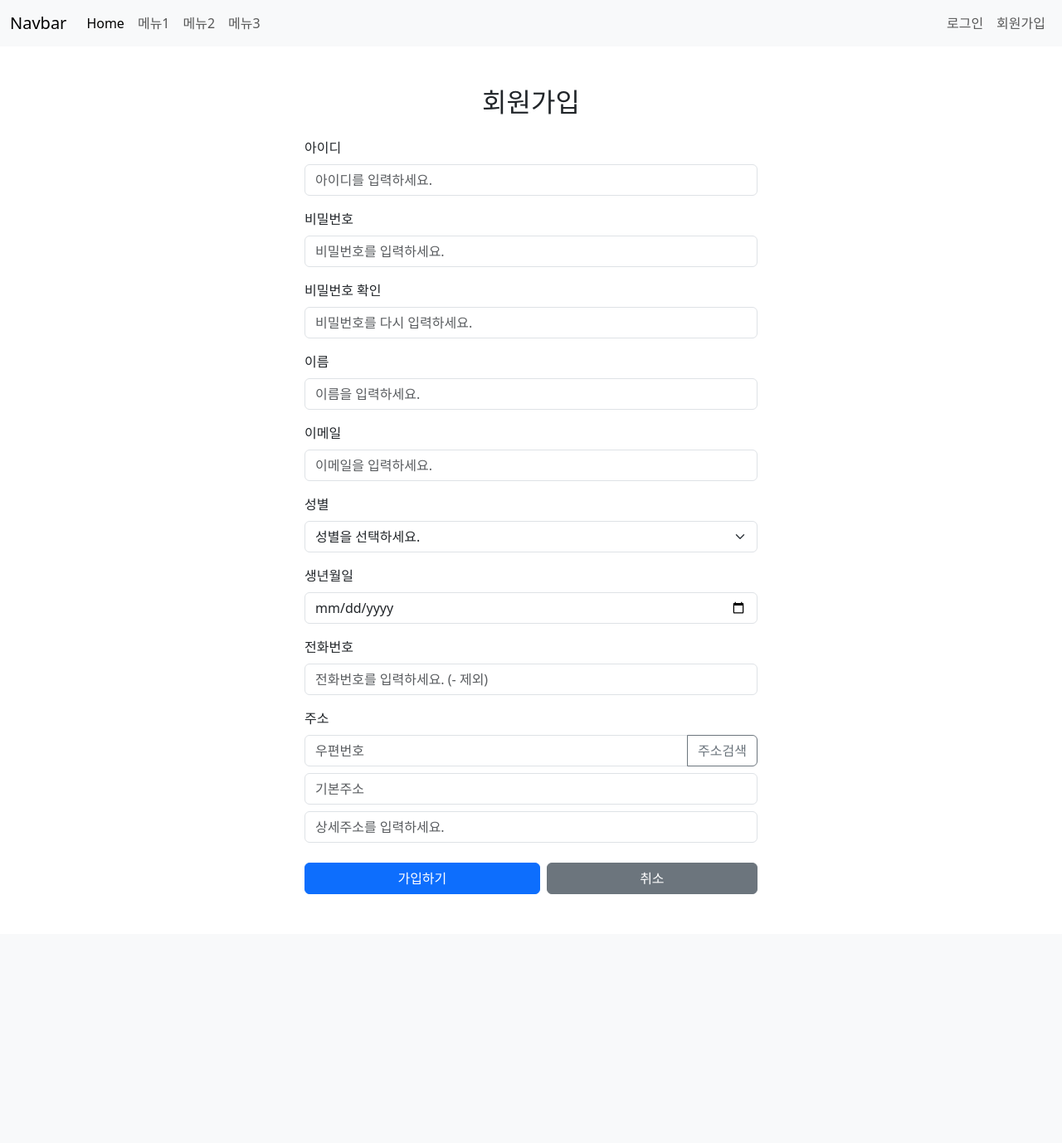
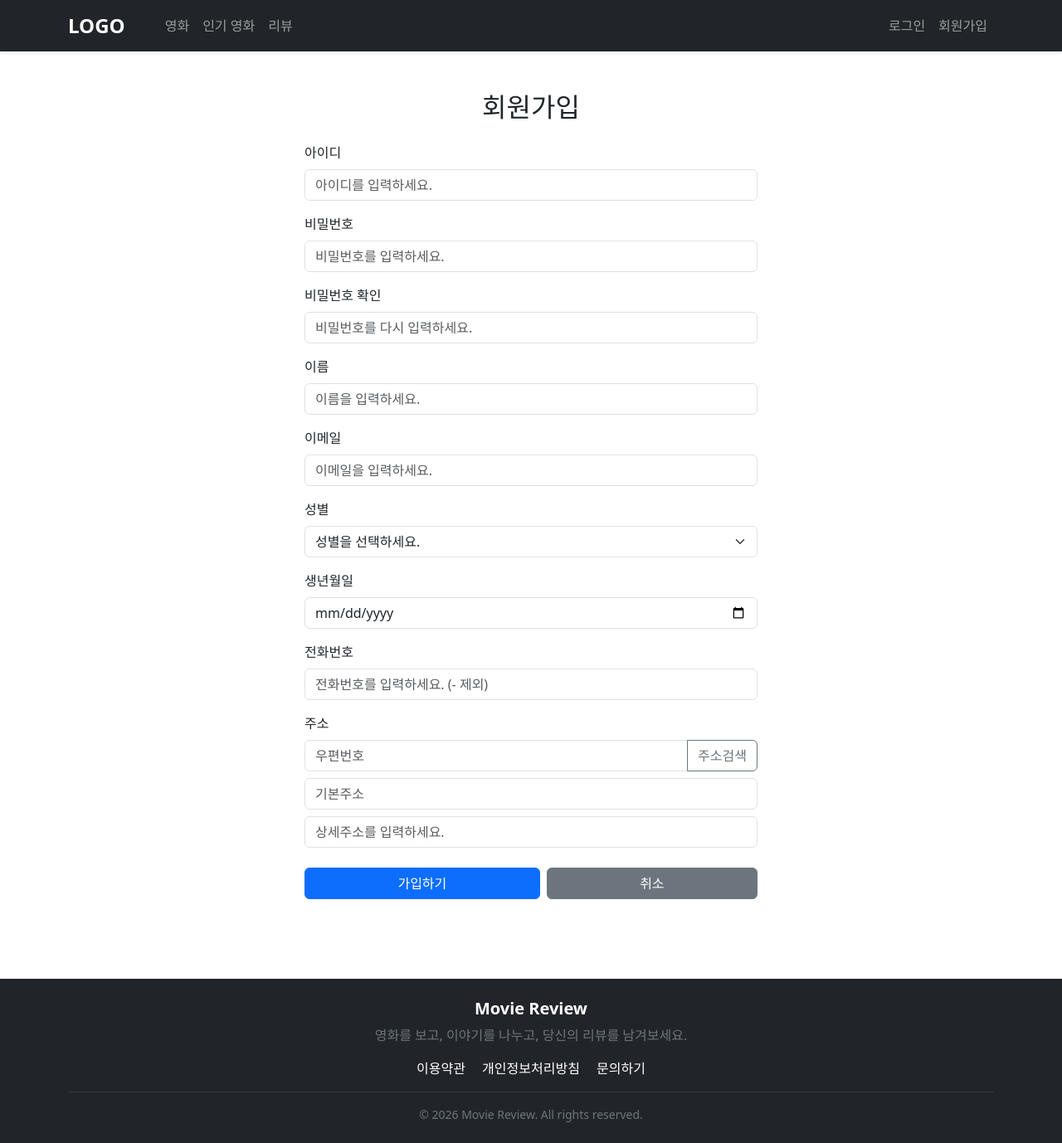
Before and after one commit to jaguar11789/Python_movies, a Django app: page /accounts/signup/ in a window 1280 px wide. Shown: the whole page at 83% size. Before the commit the page ends 1078 px from the top, so only its background shows below. Run offline with Django 5.2, Linux system fonts and the light colour scheme; some libraries are stand-ins or nearby versions.

Commit message:
마이 페이지

```diff
--- a/accounts/urls.py
+++ b/accounts/urls.py
@@ -9,5 +9,6 @@ urlpatterns = [
     path('login/', auth_views.LoginView.as_view(template_name='accounts/login.html'), name='login'),
     path('logout/', views.logout_view, name='logout'),
     path('signup/', views.signup, name='signup'),
-    path('check-username/', views.check_username, name='check_username')
+    path('check-username/', views.check_username, name='check_username'),
+    path('mypage/', views.mypage, name='mypage')
 ]
--- a/accounts/views.py
+++ b/accounts/views.py
@@ -1,5 +1,4 @@
 from django.contrib.auth.models import User
-from django.contrib import messages
 from django.http import JsonResponse
 from django.shortcuts import render
 from django.contrib.auth import logout
@@ -56,3 +55,11 @@ def check_username(request):
     exists = User.objects.filter(username=username).exists()
 
     return JsonResponse({'exists': exists})
+
+def mypage(request):
+
+
+    profile = request.user.profile
+    context = {'profile': profile}
+
+    return render(request, 'accounts/mypage.html', context)
--- a/templates/frame.html
+++ b/templates/frame.html
@@ -7,12 +7,44 @@
     <link rel="stylesheet" href="{% static 'css/bootstrap.min.css' %}">
     <script src="{% static 'js/bootstrap.min.js' %}"></script>
 </head>
-<body>
+<body class="d-flex flex-column min-vh-100">
 {% include "menu.html" %}
 
-{% block content %}
-{% endblock %}
+<main class="flex-grow-1">
+    {% block content %}
+    {% endblock %}
+</main>
+<footer class="bg-dark text-white mt-5 py-4">
+    <div class="container text-center">
 
+        <h5 class="fw-bold mb-2">Movie Review</h5>
+
+        <p class="text-secondary mb-3">
+            영화를 보고, 이야기를 나누고, 당신의 리뷰를 남겨보세요.
+        </p>
+
+        <div class="mb-3">
+            <a href="#" class="text-white text-decoration-none me-3">
+                이용약관
+            </a>
+
+            <a href="#" class="text-white text-decoration-none me-3">
+                개인정보처리방침
+            </a>
+
+            <a href="#" class="text-white text-decoration-none">
+                문의하기
+            </a>
+        </div>
+
+        <hr class="border-secondary">
+
+        <p class="text-secondary small mb-0">
+            © 2026 Movie Review. All rights reserved.
+        </p>
+
+    </div>
+</footer>
 {% block script %}
 {% endblock %}
 
--- a/templates/menu.html
+++ b/templates/menu.html
@@ -1,44 +1,42 @@
-<nav class="navbar navbar-expand-lg bg-body-tertiary">
-    <div class="container-fluid">
-
+<nav class="navbar navbar-expand-lg bg-dark navbar-dark shadow-sm">
+    <div class="container">
     <!-- 로고 -->
-        <a class="navbar-brand" href="#">Navbar</a>
-
+    <a class="navbar-brand fw-bold fs-4" href="{% url 'movies:index' %}">LOGO</a>
     <!-- 모바일 메뉴 버튼 -->
-        <button class="navbar-toggler" type="button" data-bs-toggle="collapse" data-bs-target="#navbarSupportedContent" aria-controls="navbarSupportedContent" aria-expanded="false" aria-label="Toggle navigation">
+    <button class="navbar-toggler" type="button" data-bs-toggle="collapse" data-bs-target="#navbarSupportedContent" aria-controls="navbarSupportedContent" aria-expanded="false" aria-label="메뉴 열기">
         <span class="navbar-toggler-icon"></span>
     </button>
+
     <div class="collapse navbar-collapse" id="navbarSupportedContent">
         <!-- 왼쪽 메뉴 -->
-            <ul class="navbar-nav me-auto mb-2 mb-lg-0">
+        <ul class="navbar-nav me-auto mb-2 mb-lg-0 ms-lg-4">
             <li class="nav-item">
-                    <a class="nav-link active" href="{% url 'movies:index' %}">Home</a>
+                <a class="nav-link" href="#">영화</a>
             </li>
             <li class="nav-item">
-                    <a class="nav-link" href="#">메뉴1</a>
+                <a class="nav-link" href="#">인기 영화</a>
             </li>
             <li class="nav-item">
-                    <a class="nav-link" href="#">메뉴2</a>
-                </li>
-                <li class="nav-item">
-                    <a class="nav-link" href="#">메뉴3</a>
+                <a class="nav-link" href="#">리뷰</a>
             </li>
         </ul>
-            <!-- 오른쪽 로그인 / 회원가입 -->
+        <!-- 오른쪽 사용자 메뉴 -->
         <ul class="navbar-nav mb-2 mb-lg-0">
             {% if user.is_authenticated %}
-                    <!-- 로그인 상태 -->
+                <!-- 마이페이지 -->
                 <li class="nav-item">
-                        <a class="nav-link" href="#">{{ user.username }}님 환영합니다.</a>
+                    <a class="nav-link" href="{% url 'accounts:mypage' %}"><strong>{{ user.username }}</strong>님</a>
                 </li>
+                <!-- 로그아웃 -->
                 <li class="nav-item">
                     <a class="nav-link" href="{% url 'accounts:logout' %}">로그아웃</a>
                 </li>
             {% else %}
-                    <!-- 로그아웃 상태 -->
+                <!-- 로그인 -->
                 <li class="nav-item">
                     <a class="nav-link" href="{% url 'accounts:login' %}">로그인</a>
                 </li>
+                <!-- 회원가입 -->
                 <li class="nav-item">
                     <a class="nav-link" href="{% url 'accounts:signup' %}">회원가입</a>
                 </li>
--- a/templates/movies/main.html
+++ b/templates/movies/main.html
@@ -1,3 +1,4 @@
 {% extends 'frame.html' %}
 {% block content %}
+
 {% endblock %}
```
Also changed, not shown: templates/accounts/mypage.html (+166 -0 lines). Lines whose indentation alone changed are shown as unchanged.
